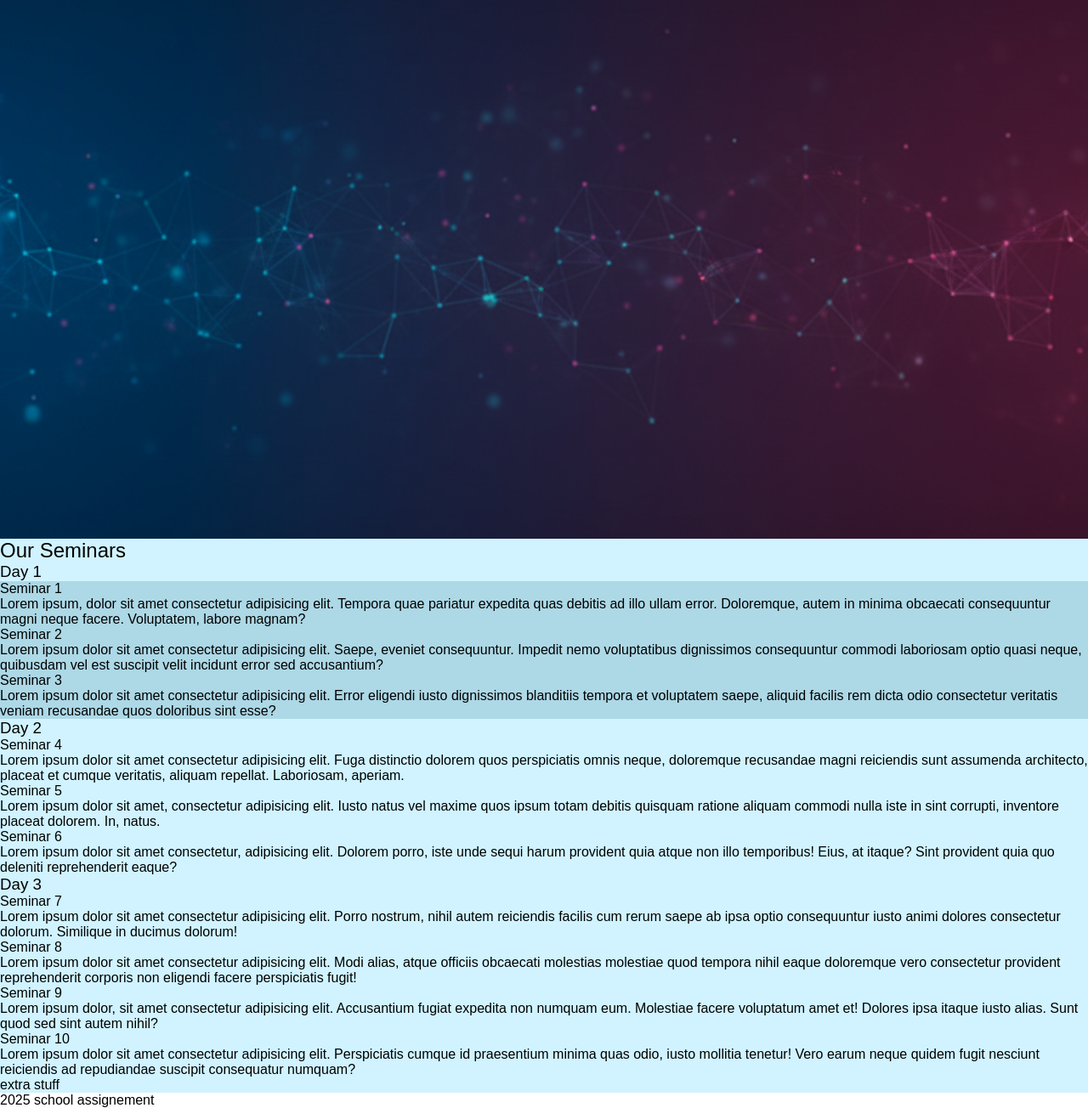
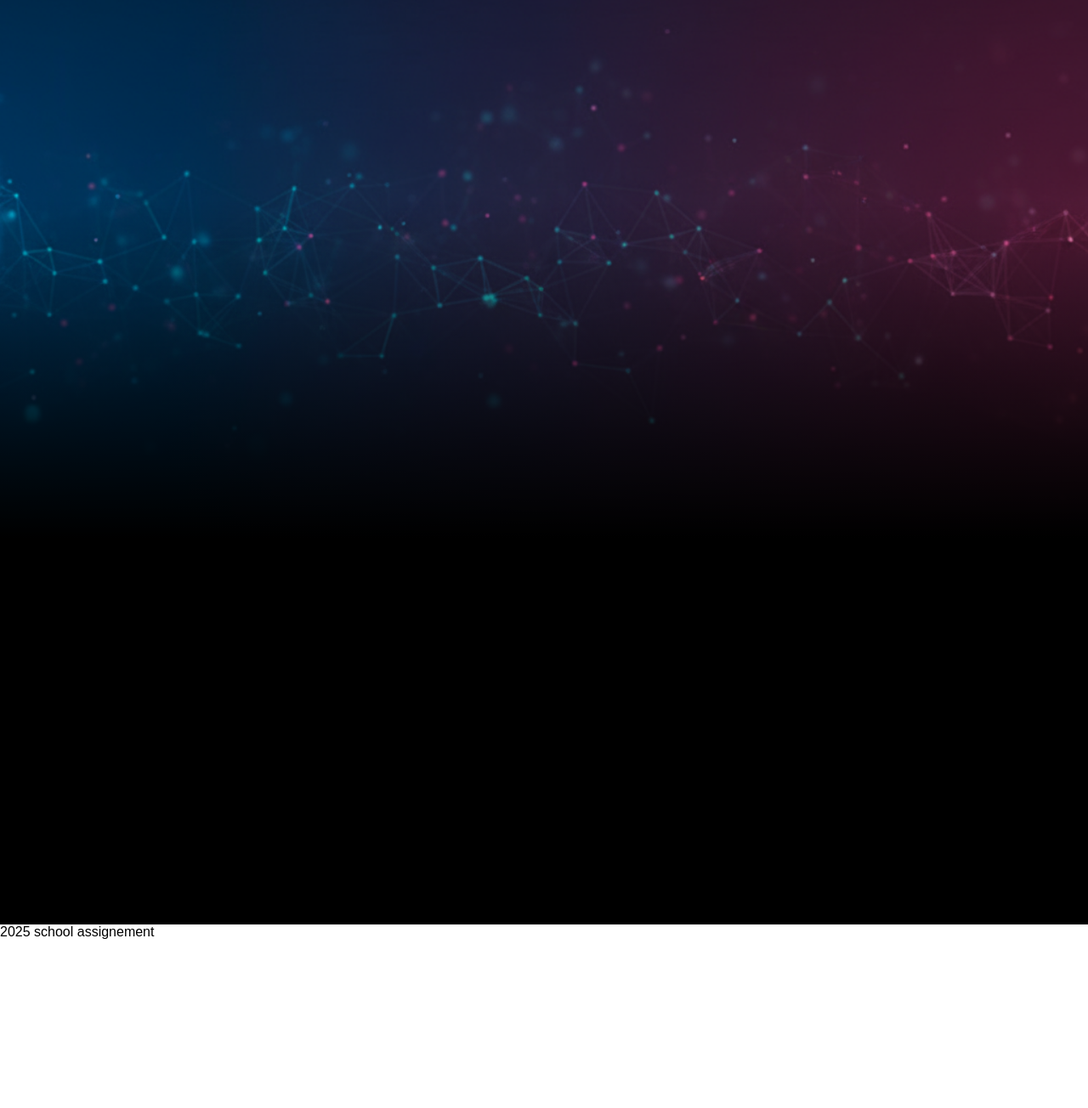
Before and after one commit to andreas-dahlen/better-web, a plain HTML site: page assets/HTML/seminar.html in a window 1280 px wide. Shown: the part 246-1550 px from the top of the page at 85% size. After the commit the page ends 1352 px from the top, so only its background shows below. Drawn offline with Linux system fonts and the light colour scheme.

Commit message:
Had to move some CSS around but focused on hero shading and look

```diff
--- a/assets/CSS/base.css
+++ b/assets/CSS/base.css
@@ -3,18 +3,22 @@
     margin: 0;
     box-sizing: border-box;
     font-family: Arial, Helvetica, sans-serif;
-    /* font-size: 14pt; */
     font-weight: 500;
 }
 
 :root {
     --purple-blue-gradient:linear-gradient(to right, rgb(23, 0, 193), rgb(124, 0, 149));
-    --background-color-main: rgb(208, 243, 255);
+    --background-color-main: linear-gradient(45deg, rgb(3, 238, 255), rgb(0, 0, 0));
     --before-gradient:linear-gradient(to right, rgb(0, 229, 255),rgb(255, 0, 154));
     --nav-button-color:linear-gradient(to right, rgb(6, 1, 99), rgb(89, 0, 148));
     --nav-button-hover:linear-gradient(to right, rgb(93, 88, 175), rgb(148, 82, 192));
     --big-text-col:linear-gradient(to bottom, rgb(1, 255, 247), rgb(197, 80, 255));
     --button-text-col:linear-gradient(to bottom, rgb(180, 255, 254), rgb(219, 146, 255));
+}
+
+main {
+    padding-top: 5em;
+    background: black;
 }
 
 .with-before::before{
@@ -26,9 +30,19 @@
     z-index: -1;
 }
 
+.hero-container::after {
+    content: "";
+    position: absolute;
+    width: 100%;
+    height: 50%;
+    bottom: 0;
+    background: linear-gradient(to bottom, transparent, rgb(0, 0, 0));
+}
+
 .text-shadow {
     filter: drop-shadow(2px 2px 4px rgb(0, 0, 0));
 }
+
 .big-style {
     background: var(--big-text-col);
     -webkit-background-clip: text;
@@ -37,6 +51,7 @@ background: var(--big-text-col);
     color: transparent;
     font-size: 2.3em;
 }
+
 .text-style {
     background: var(--button-text-col);
     -webkit-background-clip: text;
--- a/assets/CSS/form.css
+++ b/assets/CSS/form.css
@@ -1,8 +1,7 @@
-.hero-container-form {
+.hero-container {
     position: relative;
     height: 100vh;
     background: url(/assets/images/Gemini_Generated_Image_form.png) center / cover no-repeat;
-
 }
 
 .form-wrapper {
@@ -40,6 +39,7 @@ form textarea {
     margin-top: 4px;
     padding-top: 8px;
 }
+
 .radio-and-checkbox {
     padding-top: 15px;
     & > input {
--- a/assets/CSS/main.css
+++ b/assets/CSS/index.css
@@ -1,12 +1,3 @@
-main {
-    padding-top: 5em;
-    background-color: var(--background-color-main);
-}
-article {
-    div > section {
-        background-color: lightblue;
-    }
-}
 .hero-container {
     position: relative;
     height: 100vh;
@@ -16,7 +7,7 @@ article {
 
 .hero-text {
     position: absolute;
-    color: wheat;
     top: 80%;
     left: 10%;
+    z-index: 1;
 }
--- a/assets/CSS/seminar.css
+++ b/assets/CSS/seminar.css
@@ -1,6 +1,5 @@
-.hero-container-seminar {
+.hero-container {
     position: relative;
     height: 100vh;
     background: url(/assets/images/Gemini_Generated_Image_seminar.png) center / cover no-repeat;
-
 }
--- a/assets/HTML/seminar.html
+++ b/assets/HTML/seminar.html
@@ -5,8 +5,8 @@
     <meta name="viewport" content="width=device-width, initial-scale=1.0">
     <title>Seminars</title>
     <link rel="stylesheet" href="/assets/CSS/base.css">
-    <link rel="stylesheet" href="/assets/CSS/main.css">
     <link rel="stylesheet" href="/assets/CSS/seminar.css">
+    <link rel="stylesheet" href="/assets/CSS/grid.css">
     <link rel="stylesheet" href="/assets/CSS/footer.css">
     <link rel="stylesheet" href="/assets/CSS/header.css">
 </head>
@@ -16,13 +16,13 @@
 
     <header class="with-before">
         <div class="header-container">
-                <a href="index.html" class="logo-container">
+                <a href="../../index.html" class="logo-container">
                     <img  src="/assets/images/Gemini_Generated_Image_logo.png" alt="Better Web Logo" href="index.html">
                         <span class="text-shadow big-style">Better Web</span>
                 </a>
             <nav>
-                <a href="index.html">
-                    <span class="text-shadow text-style">home</span>
+                <a href="../../index.html">
+                    <span class="text-shadow text-style">Home</span>
                 </a>
                 <a href="/assets/HTML/form.html">
                     <span class="text-shadow text-style">Register</span>
@@ -36,11 +36,11 @@
 
 <main>
 
-    <section class="hero-container-seminar">
+    <section class="hero-container">
         <div class="hero-text">
         </div>
     </section>
-    <article>
+   <article>
         <h2> Our Seminars </h2>
         <section>
         <h3> Day 1 </h3>
@@ -58,42 +58,42 @@
                 <p>Lorem ipsum dolor sit amet consectetur adipisicing elit. Error eligendi iusto dignissimos blanditiis tempora et voluptatem saepe, aliquid facilis rem dicta odio consectetur veritatis veniam recusandae quos doloribus sint esse?</p>
             </section>
         </div>
+
         <h3> Day 2 </h3>
         <div class="three-days">
-            <div>
+            <section>
                 <h4> Seminar 4 </h4>
                 <p>Lorem ipsum dolor sit amet consectetur adipisicing elit. Fuga distinctio dolorem quos perspiciatis omnis neque, doloremque recusandae magni reiciendis sunt assumenda architecto, placeat et cumque veritatis, aliquam repellat. Laboriosam, aperiam.</p>
-            </div>
-            <div>
+            </section>
+            <section>
                 <h4> Seminar 5 </h4>
                 <p>Lorem ipsum dolor sit amet, consectetur adipisicing elit. Iusto natus vel maxime quos ipsum totam debitis quisquam ratione aliquam commodi nulla iste in sint corrupti, inventore placeat dolorem. In, natus.</p>
-            </div>
-            <div>
+            </section>
+            <section>
                 <h4> Seminar 6 </h4>
                 <p>Lorem ipsum dolor sit amet consectetur, adipisicing elit. Dolorem porro, iste unde sequi harum provident quia atque non illo temporibus! Eius, at itaque? Sint provident quia quo deleniti reprehenderit eaque?</p>
-            </div>
+            </section>
         </div>
+
         <h3> Day 3 </h3>
         <div class="four-days">
-            <div>
+            <section>
                 <h4> Seminar 7 </h4>
                 <p>Lorem ipsum dolor sit amet consectetur adipisicing elit. Porro nostrum, nihil autem reiciendis facilis cum rerum saepe ab ipsa optio consequuntur iusto animi dolores consectetur dolorum. Similique in ducimus dolorum!</p>
-            </div>
-            <div>
+            </section>
+            <section>
                 <h4> Seminar 8 </h4>
                 <p>Lorem ipsum dolor sit amet consectetur adipisicing elit. Modi alias, atque officiis obcaecati molestias molestiae quod tempora nihil eaque doloremque vero consectetur provident reprehenderit corporis non eligendi facere perspiciatis fugit!</p>
-            </div>
-            <div>
+            </section>
+            <section>
                 <h4> Seminar 9 </h4>
                 <p>Lorem ipsum dolor, sit amet consectetur adipisicing elit. Accusantium fugiat expedita non numquam eum. Molestiae facere voluptatum amet et! Dolores ipsa itaque iusto alias. Sunt quod sed sint autem nihil?</p>
-            </div>
-            <div>
+            </section>
+            <section>
                 <h4> Seminar 10 </h4>
                 <p>Lorem ipsum dolor sit amet consectetur adipisicing elit. Perspiciatis cumque id praesentium minima quas odio, iusto mollitia tenetur! Vero earum neque quidem fugit nesciunt reiciendis ad repudiandae suscipit consequatur numquam?</p>
-            </div>
+            </section>
         </div>
-
-
     </article>
 
     <aside>
```
Also changed, not shown: assets/HTML/form.html (+7 -8 lines), index.html (+21 -21 lines). Lines whose indentation alone changed are shown as unchanged.
